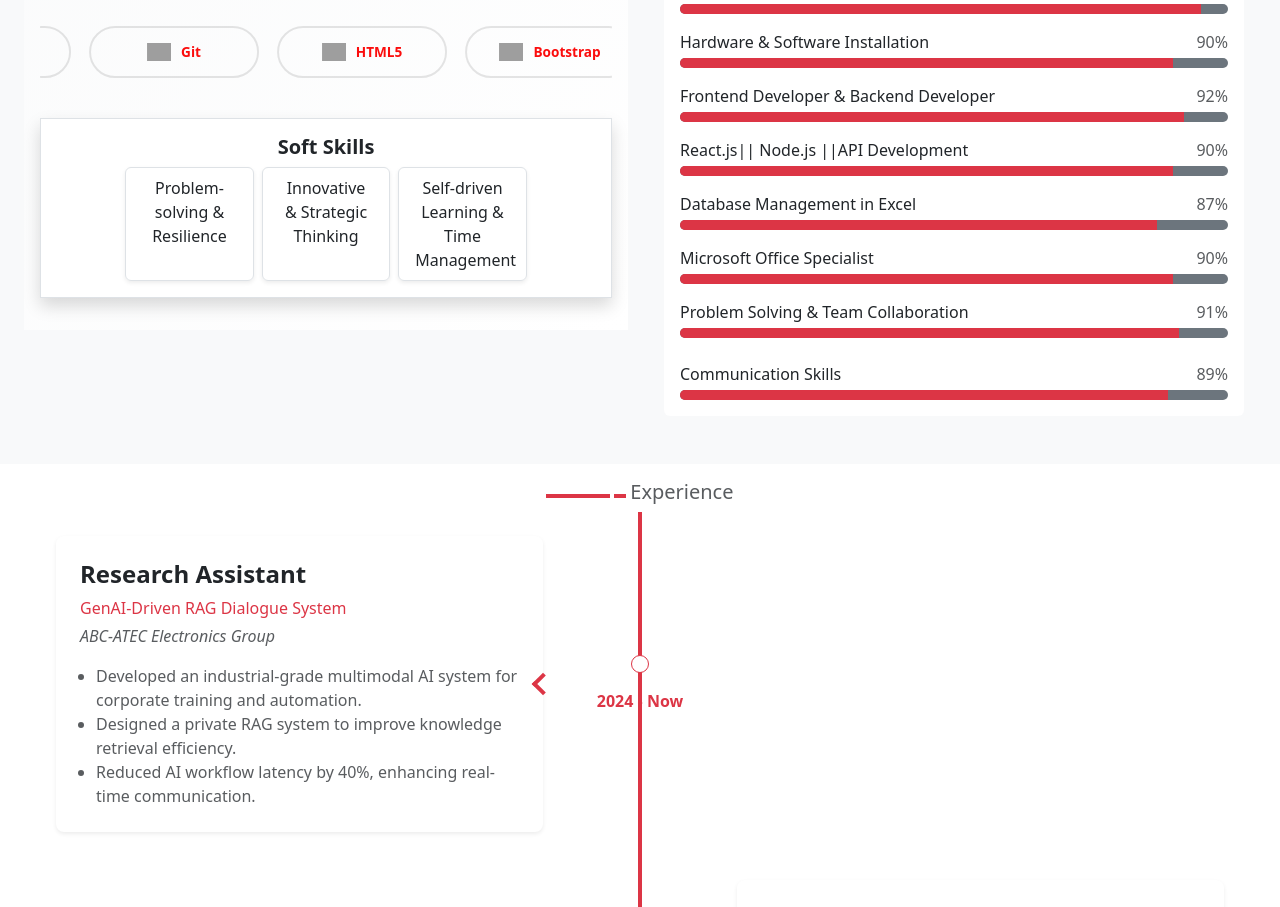
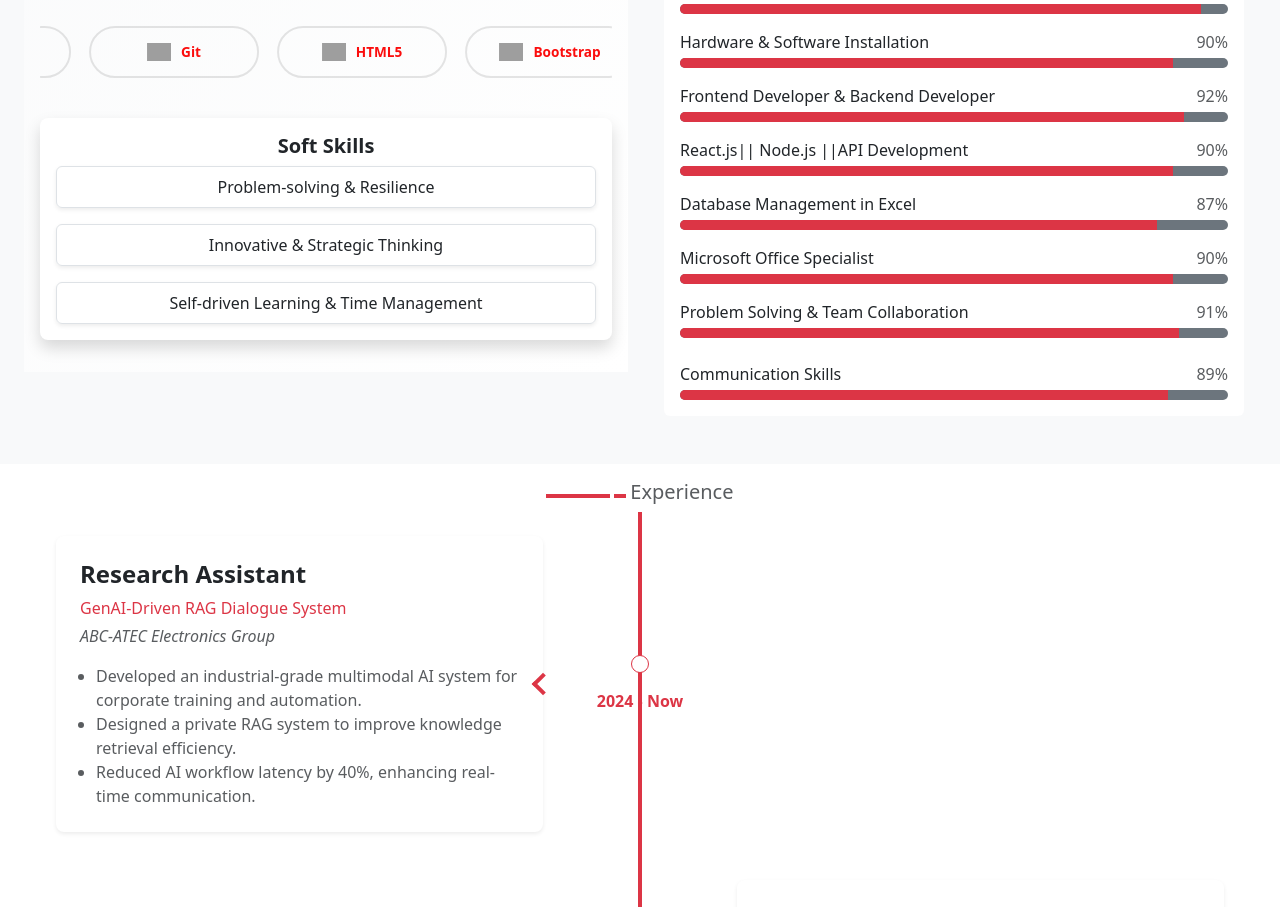
Before and after one commit to johnjerry8749/portflio, a React (Vite) app in the folder frontend/: page / in a window 1280 px wide. Shown: the part 1284-2191 px from the top of the page. Built offline with nearby package versions, Linux system fonts and the light colour scheme; grey boxes are pictures that could not be loaded.

Commit message:
Update styling for soft skills section in Contact component

```diff
--- a/frontend/src/components/contact.jsx
+++ b/frontend/src/components/contact.jsx
@@ -50,11 +50,11 @@ const Contact = () => {
         </div>
 
 
-        <div className="border shadow p-3 bg-white">
+        <div className="rounded-3 shadow p-3 bg-white">
             <h1 className="fs-5 fw-bold text-center text-dark">Soft Skills</h1>
            <div className="row gx-2 gy-3 justify-content-center">
             {softSkills.map((skill, index) => (
-              <div key={index} className="col-8 col-sm-6 col-md-6 col-xl-3 d-flex justify-content-center">
+              <div key={index} className="col-12 col-sm-12 col-md-12 col-xl-12 d-flex justify-content-center">
                 <div className="skill-pill border border-muted rounded-2 shadow-sm px-3 py-2 text-center text-dark w-100">
                   {skill}
                 </div>
```
